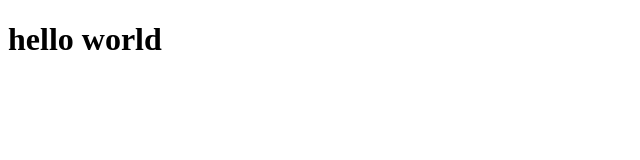
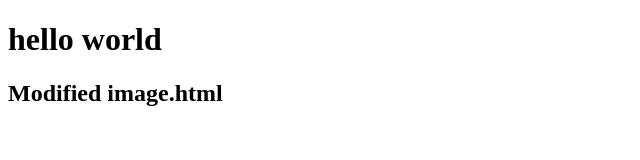
Before and after one commit to radixdt12020/LearningGIT, a plain HTML site: page image.html in a window 1280 px wide. Shown: the whole page, without its empty margins (0-640 px from the left). Drawn offline with Linux system fonts and the light colour scheme.

Commit message:
about and image file is changed

```diff
--- a/image.html
+++ b/image.html
@@ -8,5 +8,6 @@
 </head>
 <body>
     <h1>hello world</h1>
+    <h2>Modified image.html</h2>
 </body>
 </html>
```
Also changed, not shown: aboutus.html (+1 -1 lines).
